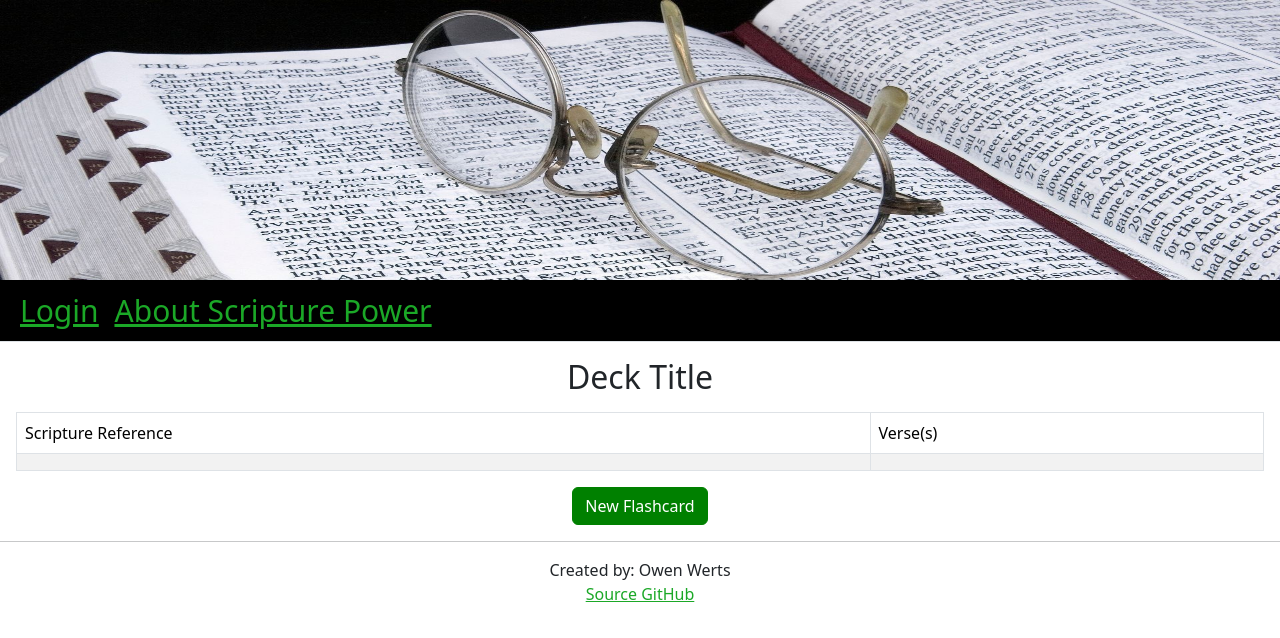
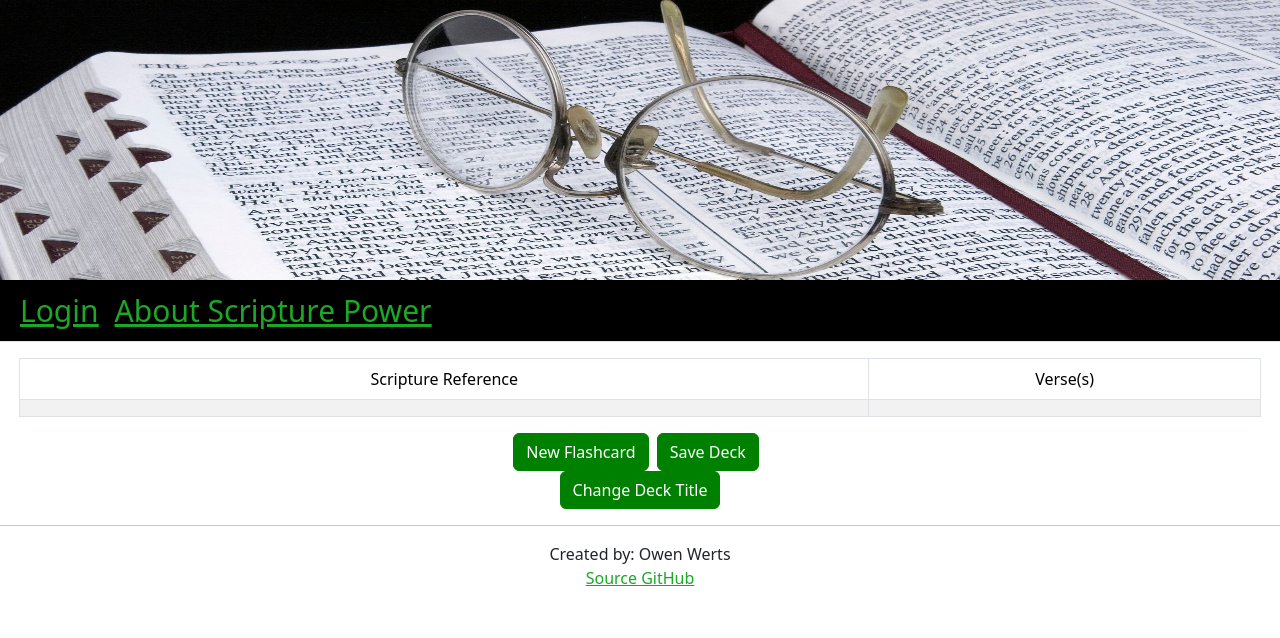
Before and after one commit to SimicNinja/Scripture-Power-Index, a React app: page /deck-edit in a window 1280 px wide. Shown: the top 638 px of the page. Built offline with nearby package versions, Linux system fonts and the light colour scheme; the HTML template or start-up script is replaced by a standard one.

Commit message:
Implemented the ability to save a deck and change it's title to deck-editor.jsx w/ required changes to App.jsx

```diff
--- a/src/app.jsx
+++ b/src/app.jsx
@@ -40,6 +40,11 @@ export default function App()
 		setCurrentDeck(updatedDeck);
 		setDecks(prevDecks => prevDecks.map(deck => deck.id === updatedDeck.id ? updatedDeck : deck));
 	}, [currentFlashcard]);
+
+	useEffect(() =>
+	{
+		setDecks(prevDecks => prevDecks.map(deck => deck.id === currentDeck.id ? currentDeck : deck));
+	}, [currentDeck]);
 
 	return (
 	<BrowserRouter>
@@ -103,7 +108,7 @@ export default function App()
 					setAuthState(AuthState.Authenticated);
 				}}/>}/>
 			<Route path = "/decks" element = {<DeckManager decks = {decks} setDecks = {setDecks} setCurrentDeck = {setCurrentDeck}/>}/>
-			<Route path = "/deck-edit" element = {<DeckEditor currentDeck = {currentDeck} setFlashcard = {setCurrentFlashcard}/>}/>
+			<Route path = "/deck-edit" element = {<DeckEditor currentDeck = {currentDeck} setCurrentDeck = {setCurrentDeck} setFlashcard = {setCurrentFlashcard}/>}/>
 			<Route path = "/chapter-select" element = {<ChapterSelection setPayload = {setChapter}/>}/>
 			<Route path = "/card-edit" element = {<CardEditor scriptures = {chapterPayload} currentFlashcard = {currentFlashcard} setFlashcard = {setCurrentFlashcard}/>}/>
 			<Route path = "*" element = {<NotFound/>}/>
--- a/src/decks/deck-editor.jsx
+++ b/src/decks/deck-editor.jsx
@@ -1,9 +1,11 @@
-import React from "react";
+import React, {useState} from "react";
 import Button from 'react-bootstrap/Button';
 import {useNavigate} from "react-router-dom";
 
 export function DeckEditor(props)
 {
+	const [title, setTitle] = useState(props.currentDeck.title);
+	const [showInput, setShowInput] = useState(false);
 	const navigate = useNavigate();
 
 	function newFlashcard()
@@ -11,11 +13,32 @@ export function DeckEditor(props)
 		navigate("/chapter-select");
 	}
 
+	function saveDeck()
+	{
+		const updatedDeck = {...props.currentDeck, title: title};
+		props.setCurrentDeck(updatedDeck);
+		navigate("/decks");
+	}
+
+	function changeTitle()
+	{
+		if(!showInput)
+		{
+			setShowInput(true);
+		}
+		else
+		{
+			const updatedDeck = {...props.currentDeck, title: title};
+			props.setCurrentDeck(updatedDeck);
+			setShowInput(false);
+		}
+	}
+
 	return (
 	<main>
-		<h2 className = "text-center my-3">Deck Title</h2>
+		<h2 className = "text-center my-3">{props.currentDeck.title}</h2>
 
-		<div className = "px-3">
+		<div className = "text-center mx-auto" style = {{width: "97%"}}>
 			<table className = "table table-bordered table-striped">
 				<thead>
 					<tr>
@@ -36,9 +59,22 @@ export function DeckEditor(props)
 			</table>
 		</div>
 
-		<div className = "text-center">
-			<div className = "mt-2">
-				<Button variant = "primary" onClick = {newFlashcard}>New Flashcard</Button>
+		<div className = "text-center mx-auto mt-2" style = {{width: "400px"}}>
+			<div>
+				<Button className = "me-2" variant = "primary" onClick = {newFlashcard}>New Flashcard</Button>
+				<Button className = "me-2" variant = "primary" onClick = {saveDeck}>Save Deck</Button>
+				<Button variant = "primary" onClick = {changeTitle} disabled = {!title && showInput}>{showInput ? "Save Title" : "Change Deck Title"}</Button>
+			<div>
+				{(!title && showInput) && <span className = "error">You cannot leave the title field empty!</span>}
+			</div>
+			{showInput &&
+			(
+				<div className = "mt-2">
+					<input type = "text" className = "form-control" id = "deckTitle" aria-describedby="titleHelp"
+						onChange = {(e) => setTitle(e.target.value)}/>
+					<div id = "titleHelp" className = "form-text">Enter a new title for your deck.</div>
+				</div>
+			)}
 			</div>
 		</div>
 	</main>
--- a/src/user_management/login.jsx
+++ b/src/user_management/login.jsx
@@ -60,7 +60,7 @@ export function Login(props)
 						onChange = {(e) => setPassword(e.target.value)}/>
 					<div id = "passwordHelp" className = "form-text">Your password must be at least 10 character long</div>
 				</div>
-				<div className = "mx-auto mt-2" style = {{width: "40vw"}}>
+				<div className = "mx-auto mt-2">
 					<Button variant = "primary" onClick = {() => loginUser()} disabled = {!email || !password}>Login</Button>
 				</div>
 				<div>
```
